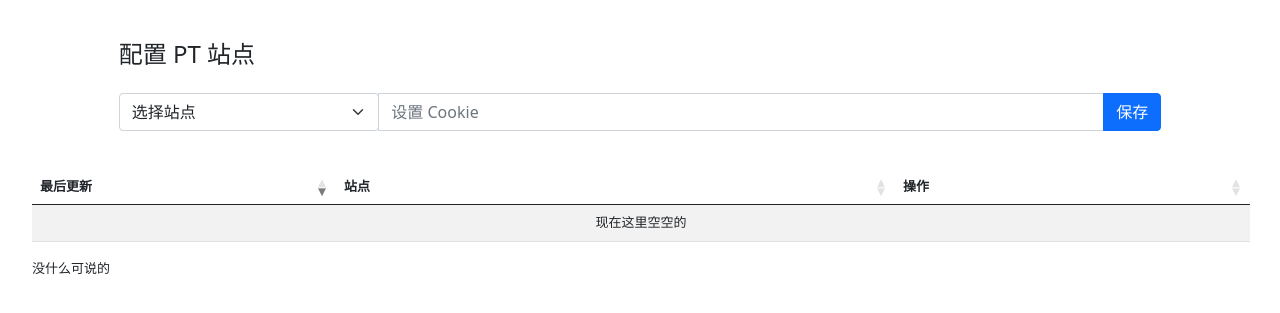
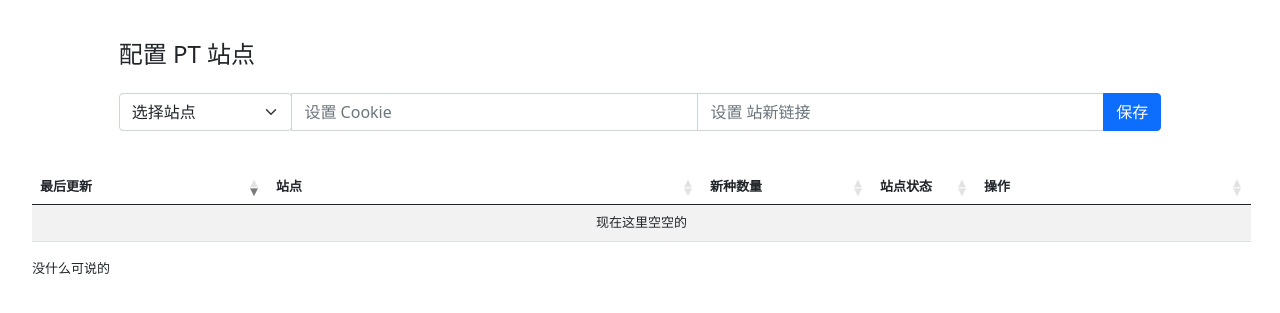
Before and after one commit to ccf-2012/torll, a Flask app: page /sites in a window 1280 px wide. Shown: the part 98-411 px from the top of the page. Run offline with Flask 2, Linux system fonts and the light colour scheme; data that the repository does not hold is empty; some libraries are stand-ins or nearby versions.

Commit message:
newtorlink

```diff
--- a/app.py
+++ b/app.py
@@ -1485,7 +1485,12 @@ def apiGetSiteTorrent():
         return json.dumps({'site': dbsite.site, 'resultCount': 0}), 200, {'ContentType': 'application/json'}
 
     resultCount = getSiteTorrent(dbsite.site, dbsite.cookie, siteurl=None)
-    # if count < 0:
+    if resultCount > 0:
+        dbsite.newTorCount += resultCount
+        dbsite.lastNewStatus = 0
+    else:
+        dbsite.lastNewStatus = resultCount
+    db.session.commit()
     return json.dumps({'site': dbsite.site, 'resultCount': resultCount}), 200, {'ContentType': 'application/json'}
 
 
@@ -1518,6 +1523,7 @@ def getSiteTorrent(sitename, sitecookie, siteurl=None):
         return -2
     doc = requestPtPage(siteurl, sitecookie)
     if not doc:
+        print('Failt to fetch: ' + siteurl)
         return -3  # page not fetched
 
     htmltree = lxml.html.fromstring(doc)
@@ -1992,9 +1998,11 @@ class PtSite(db.Model):
     site = db.Column(db.String(32))
     cookie = db.Column(db.String(1024))
     siteNewLink = db.Column(db.String(256))
-    siteNewCheck = db.Column(db.Boolean)
-    lastSearchCheck = db.Column(db.Boolean)
-    lastResultCount = db.Column(db.Integer)
+    siteNewCheck = db.Column(db.Boolean, default=True)
+    lastSearchCheck = db.Column(db.Boolean, default=False)
+    lastResultCount = db.Column(db.Integer, default=0)
+    newTorCount = db.Column(db.Integer, default=0)
+    lastNewStatus = db.Column(db.Integer, default=0)
 
     def to_dict(self):
         return {
@@ -2003,6 +2011,8 @@ class PtSite(db.Model):
             'site': self.site,
             'cookie': self.cookie,
             'lastResultCount': self.lastResultCount,
+            'newTorCount': self.newTorCount,
+            'lastNewStatus': self.lastNewStatus,
         }
 
 
@@ -2050,11 +2060,12 @@ def apiGetSiteSetting():
         exists = db.session.query(PtSite.id).filter_by(
             site=sitehost).first() is not None
         if not exists:
-            dbsite = PtSite(site=r['site'], cookie=r['cookie'])
+            dbsite = PtSite(site=r['site'], cookie=r['cookie'], siteNewLink=r['newtorlink'])
+            db.session.add(dbsite)
         else:
             dbsite = PtSite.query.filter(PtSite.site == sitehost).first()
             dbsite.cookie = r['cookie']
-        db.session.add(dbsite)
+            dbsite.siteNewLink=r['newtorlink']
         db.session.commit()
         return json.dumps({'success': True}), 200, {'ContentType': 'application/json'}
 
@@ -2070,13 +2081,13 @@ def apiGetSiteSetting():
         else:
             dbsite = PtSite.query.filter(PtSite.site == sitehost).first()
         if not dbsite:
-            return json.dumps({'cookie': ''}), 200, {'ContentType': 'application/json'}
+            return json.dumps({'site': '', 'cookie':'', 'newtorlink':''}), 202, {'ContentType': 'application/json'}
 
         if op == 'delete':
             db.session.delete(dbsite)
             db.session.commit()
 
-        return json.dumps({'site': dbsite.site, 'cookie': dbsite.cookie}), 200, {'ContentType': 'application/json'}
+        return json.dumps({'site': dbsite.site, 'cookie': dbsite.cookie, 'newtorlink': dbsite.siteNewLink}), 200, {'ContentType': 'application/json'}
 
 
 @app.route('/api/sitelistdata')
@@ -2131,6 +2142,12 @@ def siteNewsJob():
         for dbsite in sitelist:
             resultCount = getSiteTorrent(
                 dbsite.site, dbsite.cookie, siteurl=None)
+            if resultCount > 0:
+                dbsite.newTorCount += resultCount
+                dbsite.lastNewStatus = 0
+            else:
+                dbsite.lastNewStatus = resultCount
+            db.session.commit()
             print(dbsite.site, resultCount)
 
 
--- a/templates/ptsites.html
+++ b/templates/ptsites.html
@@ -23,7 +23,7 @@
         </div>
         <form class="row form-horizontal" method="post">
             <div class="input-group mb-3">
-                <div class="col-sm-3">
+                <div class="col-sm-2">
                     <label class="visually-hidden" for="site">选择站点</label>
                     <select class="form-select" id="site">
                         <option selected>选择站点</option>
@@ -33,8 +33,10 @@
                     </select>
                 </div>
 
-                <input id="cookie" type="text" class="form-control col-sm-8" placeholder="设置 Cookie"
+                <input id="cookie" type="text" class="form-control col-sm-5" placeholder="设置 Cookie"
                     aria-label="设置 Cookie" aria-describedby="button-addon2">
+                <input id="newtorlink" type="text" class="form-control col-sm-5" placeholder="设置 站新链接"
+                aria-label="设置 站新链接" aria-describedby="button-addon2">
                 <button id='savecookie' class="btn btn-primary" type="button">
                     <span id="busy" role="status" aria-hidden="true"></span>
                     保存
@@ -53,6 +55,8 @@
             <tr>
                 <th>最后更新</th>
                 <th>站点</th>
+                <th>新种数量</th>
+                <th>站点状态</th>
                 <th>操作</th>
             </tr>
         </thead>
@@ -71,7 +75,7 @@
         $("#busy").addClass("spinner-border spinner-border-sm")
         $('#savecookie').prop('disabled', true);
 
-        var dict = { site: $('#site').val(), cookie: $('#cookie').val() };
+        var dict = { site: $('#site').val(), cookie: $('#cookie').val(), newtorlink: $('#newtorlink').val() };
         $.ajax({
             url: '/api/sitesetting',
             type: 'post',
@@ -105,6 +109,7 @@
             success: function (response) {
                 t = JSON.parse(response)
                 $("#cookie").val(t.cookie)
+                $("newtorlink").val(t.newtorlink)
                 $("#msg").hide()
             },
             complete: function (xhr, textStatus) {
@@ -150,7 +155,8 @@
             }
         });
     }
-    function apiGetSiteTorrent(siteid) {
+    function apiGetSiteTorrent(ele, siteid) {
+        $(ele).parent().parent().css('background-color', 'rgb(254 243 199)');
         $.ajax({
             url: '/api/getsitetorrent',
             type: 'get',
@@ -158,12 +164,11 @@
             contentType: "application/json",
             success: function (response) {
                 t = JSON.parse(response);
+                $('#data').DataTable().ajax.reload();
             },
             complete: function (xhr, textStatus) {
                 // console.log(xhr.status);
-                if (xhr.status == 402) {
-                    $("#cookie").val('还没有设置');
-                }
+                $(ele).parent().parent().css('background-color', 'darkseagreen');
             }
         });
     }
@@ -171,10 +176,9 @@
         $('#site').change();
         $("#msg").hide()
 
-
         $('#data').DataTable({
             language: DATATABLE_LANG,
-            "pageLength": 10,
+            "pageLength": 50,
             "dom": "tip",
             autoWidth: true,
             scrollX: false,
@@ -195,7 +199,14 @@
                     data: 'site',
                     "width": "30%"
                 },
-
+                {
+                    data: 'newTorCount',
+                    "width": "10%"
+                },
+                {
+                    data: 'lastNewStatus',
+                    "width": "5%"
+                },
                 {
                     data: 'id', searchable: false,
                     "width": "18%",
@@ -203,7 +214,7 @@
                         // var linkDelete = '<a href="/sitedel/' + row.id + '">删除</a>';
                         var linkDelete = '<a href="#" onclick="deleteClick(\'' + row.site + '\');return false;">' + '删除' + '</a>';
                         var linkEdit = '<a href="#" onclick="editClick(\'' + row.site + '\');return false;">' + '编辑' + '</a>';
-                        var linkRunOnce = '<a href="#" onclick="apiGetSiteTorrent(\'' + row.id + '\');return false;">' + '站新' + '</a>';
+                        var linkRunOnce = '<a href="#" onclick="apiGetSiteTorrent(this, \'' + row.id + '\');return false;">' + '站新' + '</a>';
                         return linkEdit + " | " + linkDelete + " | " + linkRunOnce;
                     },
                 },
```
